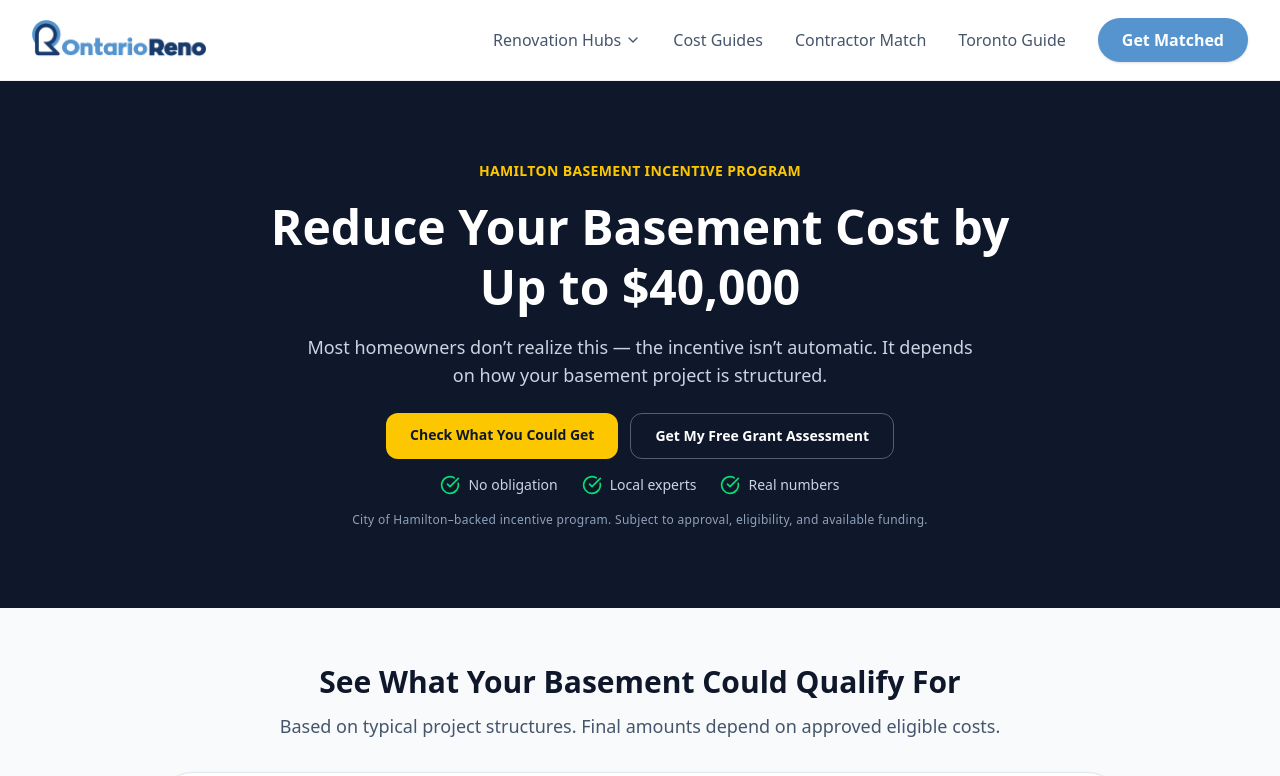
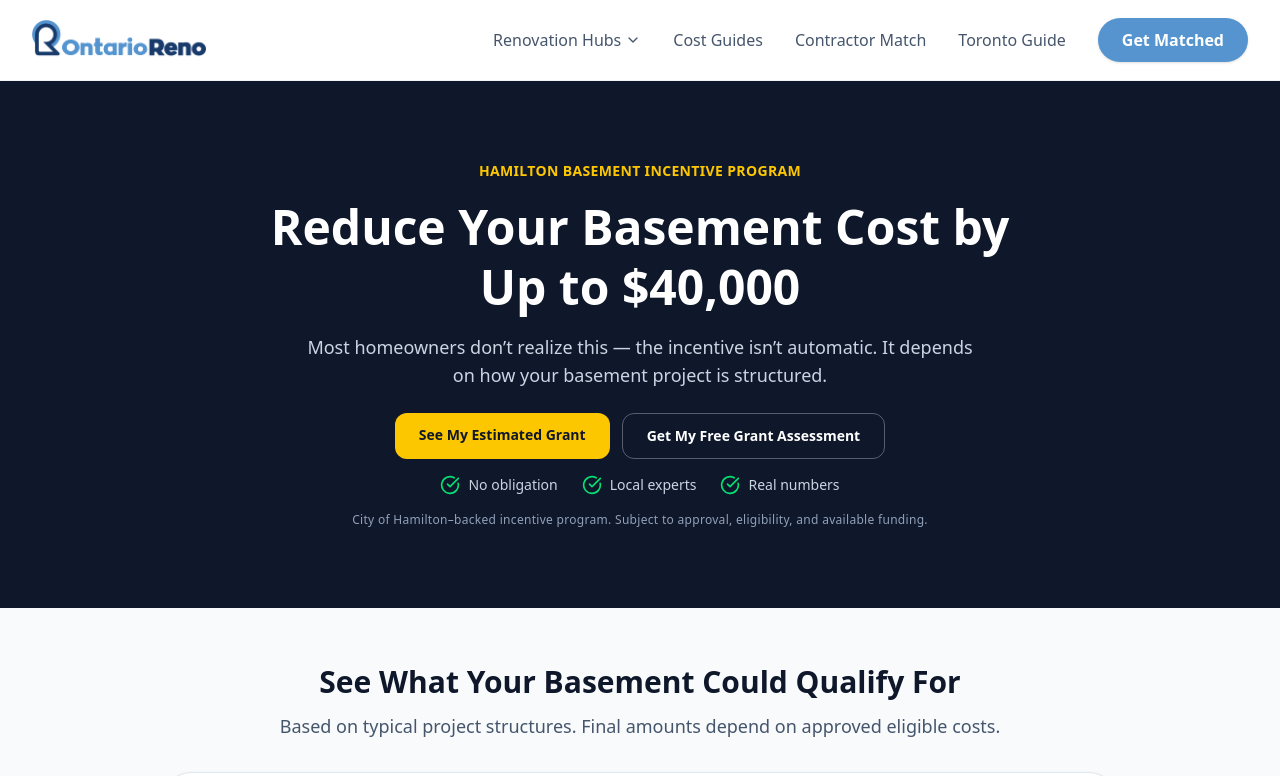
Before and after one commit to mapsforfield/ontarioreno, a React (Vite) app: page /hamilton-basement-grant in a window 1280 px wide. Shown: the top 776 px of the page. Built offline with nearby package versions, Linux system fonts and the light colour scheme.

Commit message:
Update HamiltonBasementGrantAd.tsx

```diff
--- a/src/pages/HamiltonBasementGrantAd.tsx
+++ b/src/pages/HamiltonBasementGrantAd.tsx
@@ -27,7 +27,7 @@ export default function HamiltonBasementGrantAd() {
               href="#calculator"
               className="rounded-xl bg-yellow-400 px-6 py-3 text-sm font-bold text-slate-900 transition hover:opacity-90"
             >
-              Check What You Could Get
+              See My Estimated Grant
             </a>
 
             <a
```
